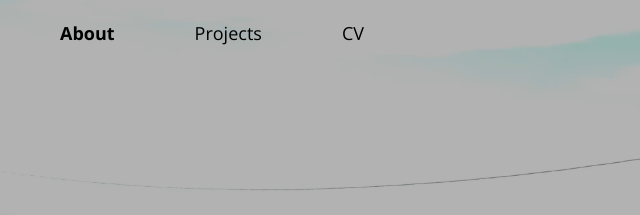
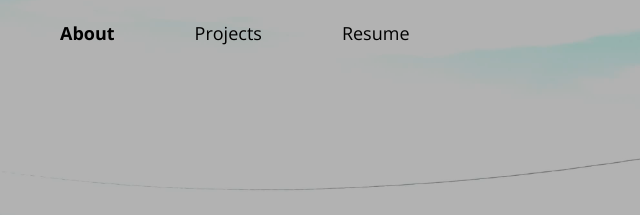
Before and after one commit to khmy2010/kehan.com, a Gatsby site: page / in a window 1280 px wide. Shown: the top 215 px of the page, 0-640 px from the left. Built offline with nearby package versions, Linux system fonts and the light colour scheme; Gatsby itself is replaced by a stand-in of ours.

Commit message:
added perm links to resume

```diff
--- a/src/components/header/header.js
+++ b/src/components/header/header.js
@@ -2,6 +2,7 @@ import React, { Component } from 'react'
 import { Link } from 'gatsby'
 
 import Toggle from './toggle'
+import CustomLink from '../social/link'
 
 import './header.css'
 
@@ -9,6 +10,8 @@ class Header extends Component {
   render() {
     let classes = ['header']
     const { scrolled, listenScroll } = this.props
+    const resume =
+      'https://drive.google.com/file/d/1yggn3QhEEVQ6HLswcen3dM_3qlE3gDAe/view'
 
     if ((listenScroll && !scrolled) || this.props.active)
       classes.push('transparent')
@@ -25,9 +28,9 @@ class Header extends Component {
             <Link activeClassName="current" to="/projects">
               Projects
             </Link>
-            <Link activeClassName="current" to="/cv">
-              CV
-            </Link>
+            <CustomLink url={resume} title="My Resume">
+              Resume
+            </CustomLink>
           </div>
         </div>
       </nav>
```
